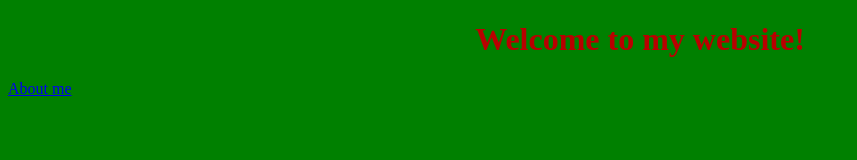
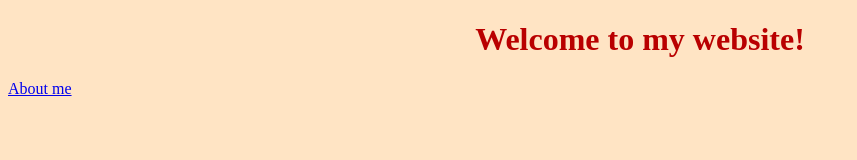
Before and after one commit to TheAkturus/multible-pages-static-website, a plain HTML site: page index.html in a window 1280 px wide. Shown: the whole page, without its empty margins (0-857 px from the left). Drawn offline with Linux system fonts and the light colour scheme.

Commit message:
Update styles.css

```diff
--- a/src/styles.css
+++ b/src/styles.css
@@ -1,5 +1,5 @@
 body {
-  background-color: green;
+  background-color: bisque;
 }
 
 h1 {
```
